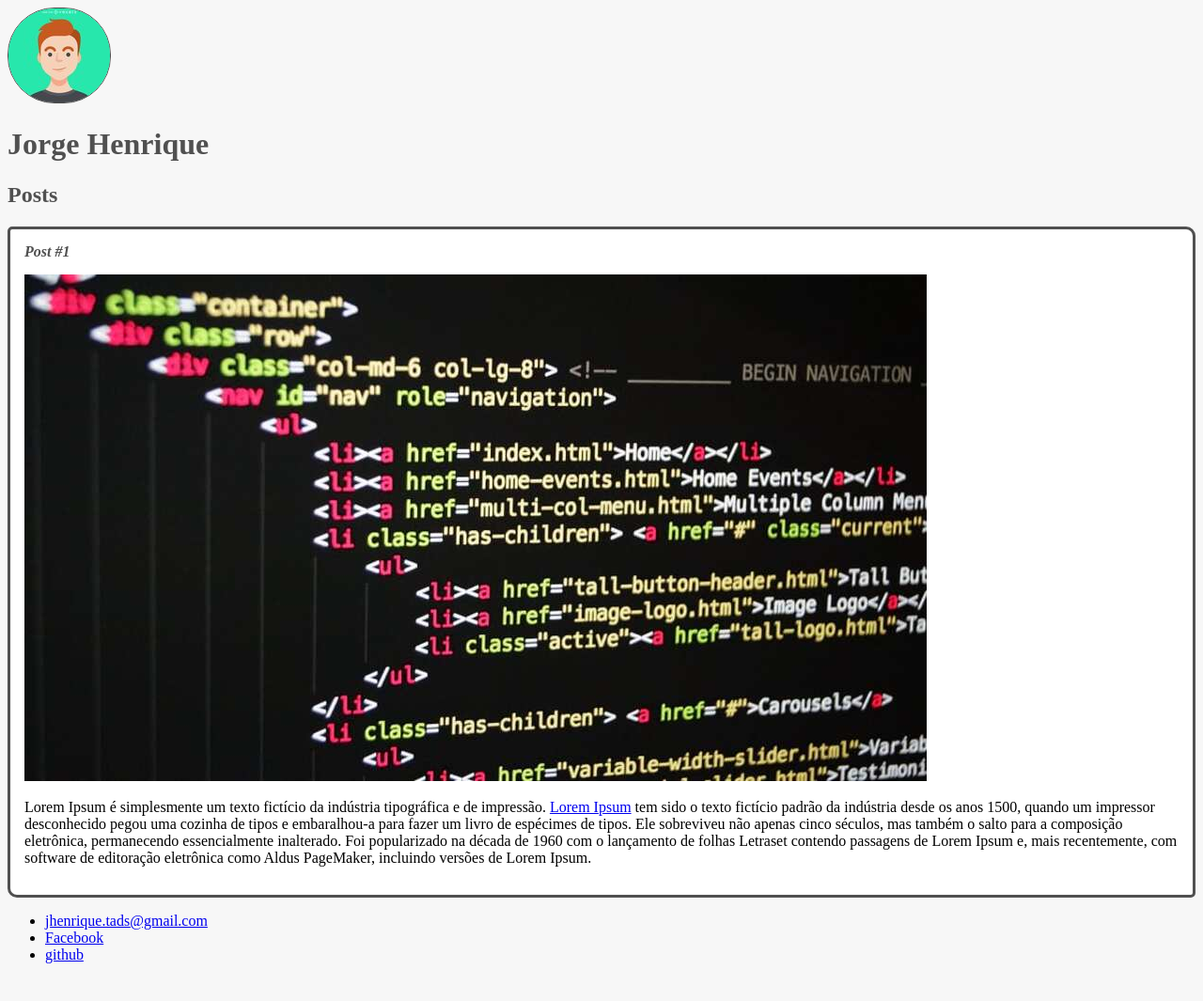
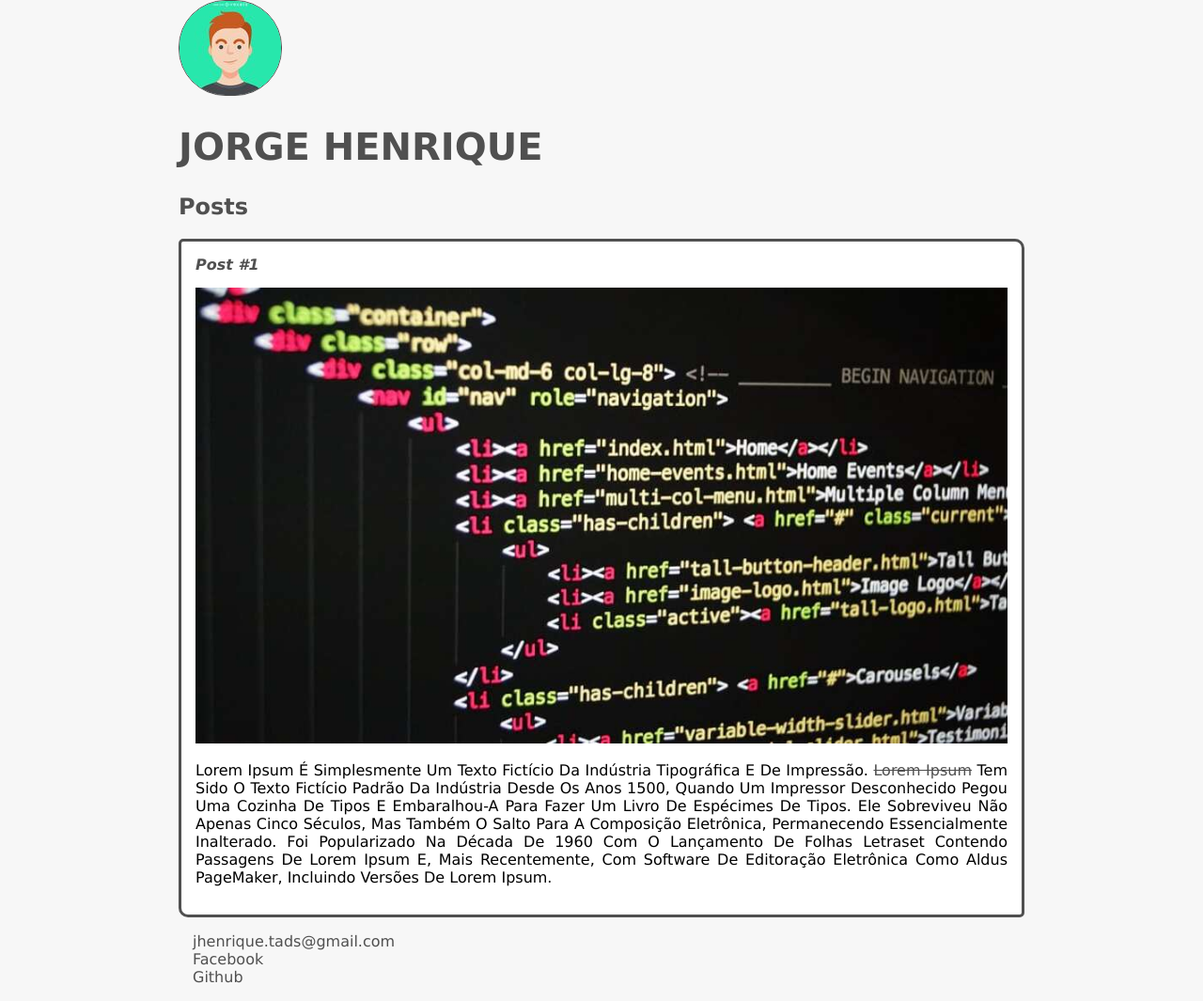
Before and after one commit to JorgeHenrie/Dio-cursos, a plain HTML site: page Cursos/2. HTML - CSS/index.html in a window 1280 px wide. Shown: the whole page at 94% size. Before the commit the page ends 1041 px from the top, so only its background shows below. Drawn offline with Linux system fonts and the light colour scheme.

Commit message:
Finalizando HTML-CSS básico

```diff
--- a/Cursos/2. HTML - CSS/index.html
+++ b/Cursos/2. HTML - CSS/index.html
@@ -30,7 +30,7 @@
         </article>
     </section>
     <footer>
-        <ul>
+        <ul  class="contacts_list">
             <li>
                 <a href="mailto:jhenrique.tads@gmail.com" target="_blank">jhenrique.tads@gmail.com</a>
             </li>
@@ -38,7 +38,7 @@
                 <a href="facebook.com/JorgeGuimarães" target="_blank">Facebook</a>
             </li>
             <li>
-                <a href="https://github.com/JorgeHenrie/Dio-cursos" target="_blank">github</a>
+                <a href="https://github.com/JorgeHenrie/Dio-cursos" target="_blank">Github</a>
             </li>
         </ul>
     </footer>
--- a/Cursos/2. HTML - CSS/style.css
+++ b/Cursos/2. HTML - CSS/style.css
@@ -1,5 +1,8 @@
 body{
     background: #f7f7f7;
+    font-family: Verdana, Geneva, Tahoma, sans-serif;
+    max-width: 900px;
+    margin: auto;
 }
 .photo{
     border: 1px solid #505050;
@@ -9,6 +12,17 @@ body{
 #title, .subtitle, .post_title{
     color: #505050;
 }
+
+#title{
+    font-size: 40px;
+    text-transform: uppercase;
+}
+
+a{
+    text-decoration: line-through;
+    color: #505050;
+}
+
 .post_title{
     font-size: 16px;
     font-style: italic;
@@ -27,8 +41,21 @@ body{
 .post_content{
     margin: 0;
     margin-bottom: 15px;
+    text-transform: capitalize;
+    text-align: justify;
 }
 
 .post_image{
     margin-bottom: 15px;
+    width: 100%;
 }
+
+.contacts_list{
+    list-style-type: none;
+    padding-left: 15px;
+
+}
+
+.contacts_list li a{
+    text-decoration: none;
+}
```
